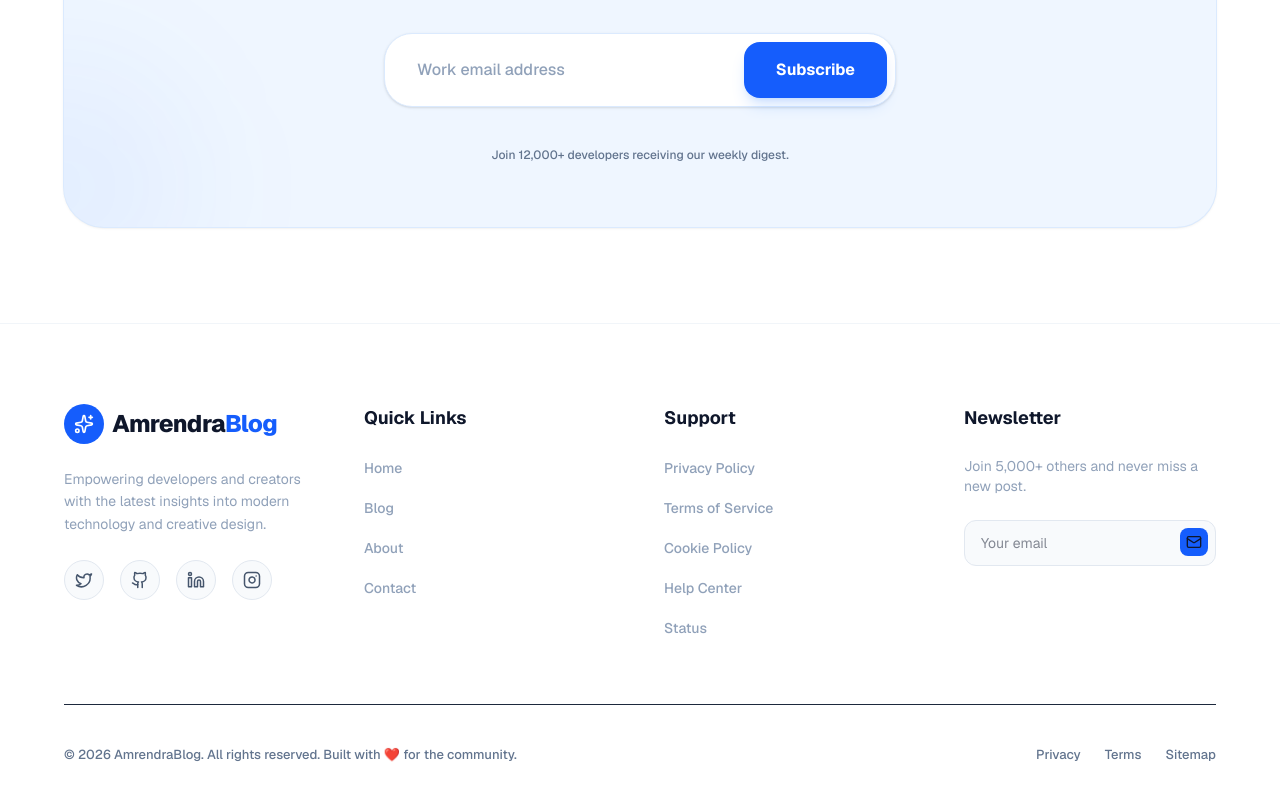
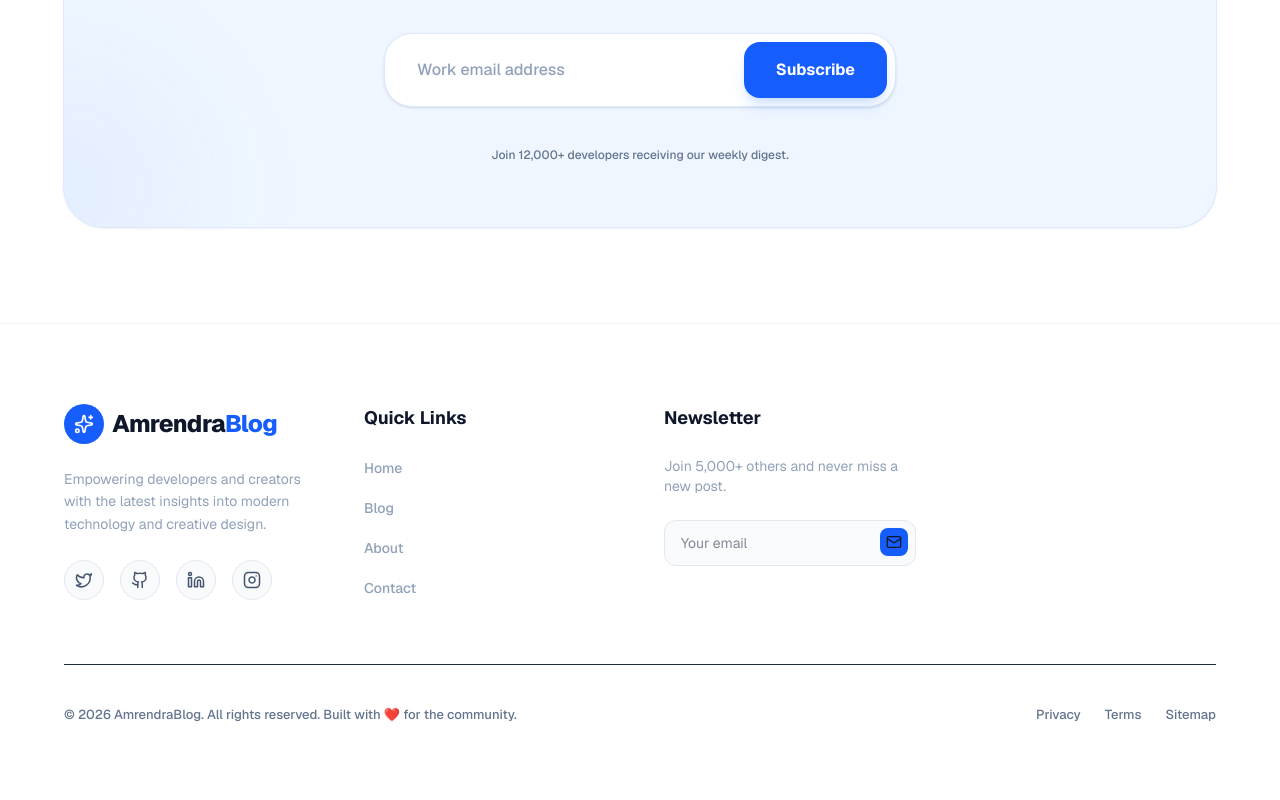
Before and after one commit to AmrendraCodes/AmrendraBlog, a Next.js app in the folder my-website/: page / in a window 1280 px wide. Shown: the part 2006-2806 px from the top of the page. After the commit the page ends 2770 px from the top, so only its background shows below. Built offline with nearby package versions, Linux system fonts and the light colour scheme.

Commit message:
file commited

```diff
--- a/my-website/src/components/Footer.js
+++ b/my-website/src/components/Footer.js
@@ -54,19 +54,6 @@ export default function Footer() {
             </ul>
           </div>
 
-          {/* Legal */}
-          <div>
-            <h4 className="text-lg font-bold mb-6">Support</h4>
-            <ul className="space-y-4">
-              {["Privacy Policy", "Terms of Service", "Cookie Policy", "Help Center", "Status"].map((item) => (
-                <li key={item}>
-                  <Link href="#" className="text-slate-400 hover:text-white transition-colors text-sm font-medium">
-                    {item}
-                  </Link>
-                </li>
-              ))}
-            </ul>
-          </div>
 
           {/* Newsletter / Contact */}
           <div>
```
